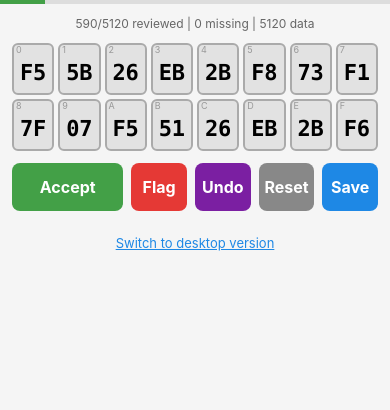
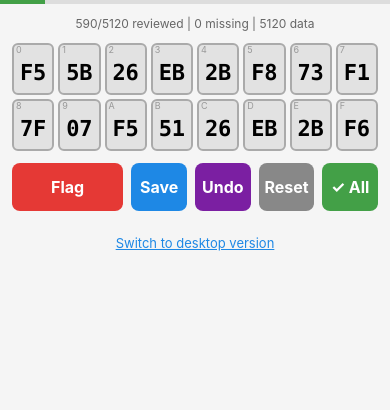
Before and after one commit to martingiguere/hakko-203-firmware-video, a Flask app: page /mobile in a window 390 px wide. Shown: the part 50-460 px from the top of the page. Run offline with Flask 3, Linux system fonts and the light colour scheme; data that the repository does not hold is empty; parts of the project's set-up code (start-up, migrations or seed data) failed here and were passed over.

Commit message:
Swap Flag/Accept button positions and sizes on mobile
Flag is now large (left), Accept is small (right) labeled "✓ All".
Colors and functions unchanged.

Co-Authored-By: Claude Opus 4.6 (1M context) <noreply@anthropic.com>

```diff
--- a/firmware_review_tool/templates/mobile.html
+++ b/firmware_review_tool/templates/mobile.html
@@ -160,9 +160,9 @@
             cursor: pointer;
             font-family: inherit;
         }
-        .btn-accept { background: #43a047; }
+        .btn-accept { background: #43a047; flex: 0.5; }
         .btn-accept:active { background: #388e3c; }
-        .btn-flag { background: #e53935; flex: 0.5; }
+        .btn-flag { background: #e53935; }
         .btn-flag:active { background: #c62828; }
         .btn-undo { background: #7B1FA2; flex: 0.5; }
         .btn-undo:active { background: #6A1B9A; }
@@ -478,11 +478,11 @@
 
     <!-- Action buttons -->
     <div id="actions">
-        <button class="action-btn btn-accept" onclick="acceptLine()">Accept</button>
         <button class="action-btn btn-flag" onclick="flagLine()">Flag</button>
-    <button class="action-btn btn-undo" onclick="undoLastMove()">Undo</button>
+        <button class="action-btn btn-save" onclick="doSave()">Save</button>
+        <button class="action-btn btn-undo" onclick="undoLastMove()">Undo</button>
         <button class="action-btn btn-reset" onclick="resetLine()">Reset</button>
-        <button class="action-btn btn-save" onclick="doSave()">Save</button>
+        <button class="action-btn btn-accept" onclick="acceptLine()">&#x2713; All</button>
     </div>
 
     <!-- Crop images -->
```
